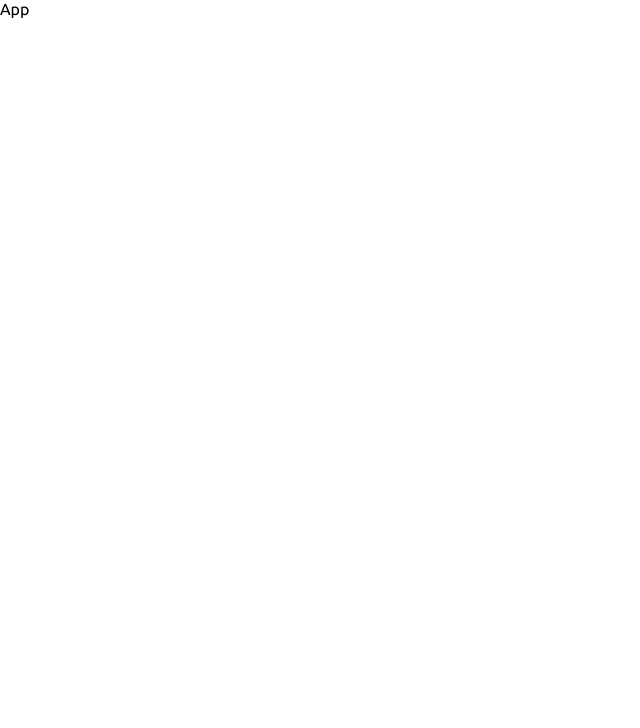
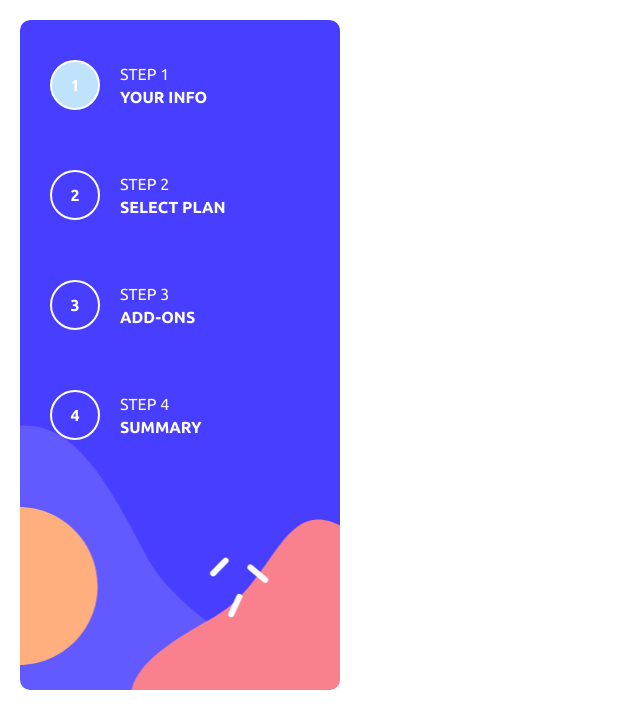
Before and after one commit to Ezmad-Ze/multi_step_form, a React (Vite) app: page / in a window 1280 px wide. Shown: the top 728 px of the page, without its empty margins (0-640 px from the left). Built offline with nearby package versions, Linux system fonts and the light colour scheme.

Commit message:
aside component

```diff
--- a/src/App.tsx
+++ b/src/App.tsx
@@ -1,11 +1,13 @@
-import React from 'react'
-import './App.scss'
-
+import React from "react";
+import "./App.scss";
+import Form_One from "./components/Form_One";
 
 const App = () => {
   return (
-    <div>App</div>
-  )
-}
+    <div>
+      <Form_One />
+    </div>
+  );
+};
 
-export default App
+export default App;
--- /dev/null
+++ b/src/Left.ts
@@ -0,0 +1,23 @@
+export type arrayType = {
+  id: number;
+  text: string;
+};
+
+export let list: arrayType[] = [
+  {
+    id: 1,
+    text: "Your Info",
+  },
+  {
+    id: 2,
+    text: "Select Plan",
+  },
+  {
+    id: 3,
+    text: "Add-ons",
+  },
+  {
+    id: 4,
+    text: "Summary",
+  },
+];
--- /dev/null
+++ b/src/components/Form_One.scss
@@ -0,0 +1 @@
+@use "../style/index" as *;
--- /dev/null
+++ b/src/components/Form_One.tsx
@@ -0,0 +1,12 @@
+import React from "react";
+import Left_Component from "./Left_Component";
+import "./Form_One.scss";
+const Form_One = () => {
+  return (
+    <>
+      <Left_Component />
+    </>
+  );
+};
+
+export default Form_One;
--- /dev/null
+++ b/src/components/Left_Component.scss
@@ -0,0 +1,78 @@
+@use "../style/index" as *;
+
+.aside {
+  display: flex;
+  width: 100%;
+  justify-content: space-evenly;
+  align-items: center;
+  gap: rem(20);
+  background-image: url("../assets/bg-sidebar-mobile.svg");
+  background-repeat: no-repeat;
+  background-size: cover;
+  background-position: center center;
+  height: rem(180);
+  color: var(--white);
+
+  @include breakpoint(medium) {
+    background-image: url("../assets/bg-sidebar-desktop.svg");
+    background-repeat: no-repeat;
+    background-size: cover;
+
+    flex-direction: column;
+    align-items: start;
+    justify-content: center;
+    padding-bottom: 250px;
+    padding-left: 30px;
+
+    position: absolute;
+    top: 20px;
+    left: 20px;
+    bottom: 20px;
+    right: 0;
+    width: 35%;
+    max-width: 320px;
+    height: max-content;
+    border-radius: 10px;
+  }
+
+  &__asideContainer {
+    margin-top: -70px;
+    @include breakpoint(medium) {
+      display: flex;
+      align-items: center;
+      justify-content: center;
+      gap: rem(20);
+      margin-top: 40px;
+    }
+    &--circle {
+      display: flex;
+      align-items: center;
+      justify-content: center;
+      border: rem(2) solid var(--white);
+      width: rem(50);
+      height: rem(50);
+      border-radius: 50%;
+      font-weight: var(--font-bold);
+
+      &.active {
+        background-color: var(--light-blue);
+      }
+    }
+
+    &--text {
+      display: none;
+      @include breakpoint(medium) {
+        display: flex;
+        flex-direction: column;
+        gap: rem(5);
+        text-transform: uppercase;
+      }
+      &--step {
+        font-weight: var(--font-normal);
+      }
+      &--content {
+        font-weight: var(--font-bold);
+      }
+    }
+  }
+}
--- /dev/null
+++ b/src/components/Left_Component.tsx
@@ -0,0 +1,33 @@
+import React from "react";
+import { list } from "../Left";
+import "./Left_Component.scss";
+
+const Left_Component = () => {
+  return (
+    <aside className="aside">
+      {list.map((l) => {
+        return (
+          <div key={l.id} className="aside__asideContainer">
+            <div
+              className={`aside__asideContainer--circle ${
+                l.id === 1 ? "active" : ""
+              }`}
+            >
+              {l.id}
+            </div>
+            <div className="aside__asideContainer--text">
+              <div className="aside__asideContainer--text--step">
+                Step {l.id}
+              </div>
+              <div className="aside__asideContainer--text--content">
+                {l.text}
+              </div>
+            </div>
+          </div>
+        );
+      })}
+    </aside>
+  );
+};
+
+export default Left_Component;
```
